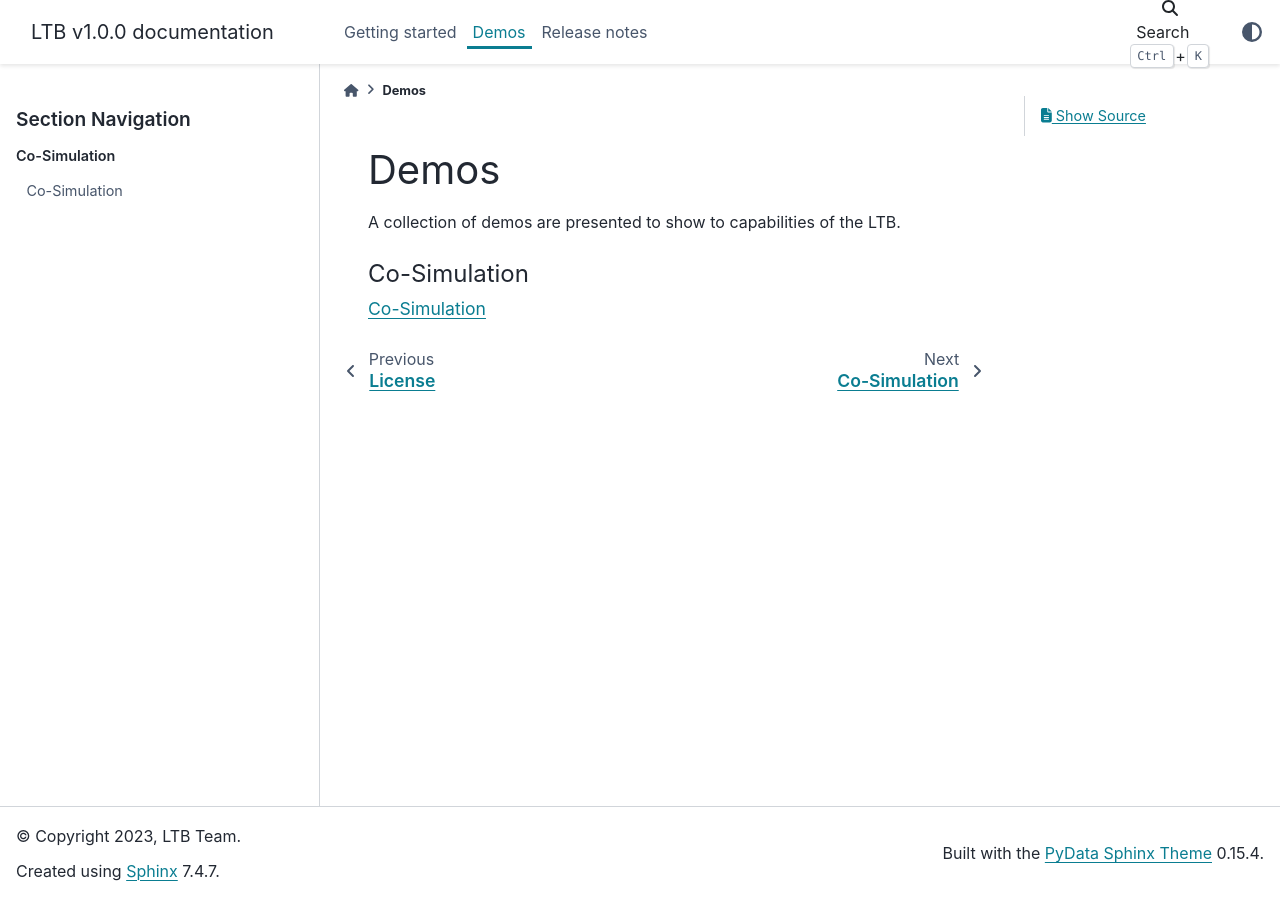
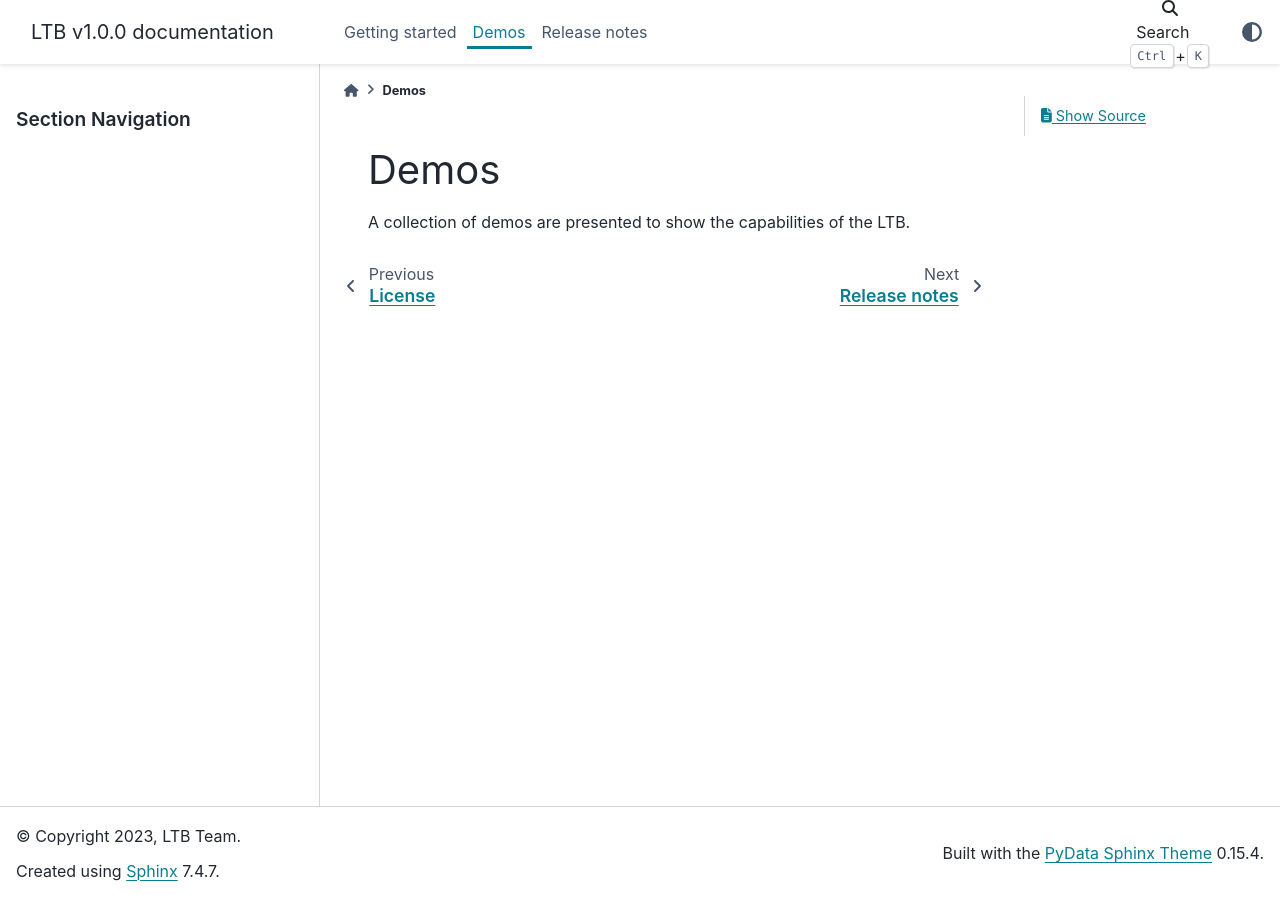
Before and after one commit to CURENT/ltb, a Sphinx documentation site: the page built from docs/source/demos/index.rst, in a window 1280 px wide. Built offline with Sphinx 7.4.7 and the PyData theme 0.15.4, drawn with Linux system fonts in a browser that asks for light colours.

Commit message:
Quick fix

```diff
--- a/docs/source/demos/index.rst
+++ b/docs/source/demos/index.rst
@@ -3,10 +3,8 @@
 Demos
 ========
 
-A collection of demos are presented to show to capabilities of the LTB.
+A collection of demos are presented to show the capabilities of the LTB.
 
 .. toctree::
    :maxdepth: 2
    :caption: Co-Simulation
-
-   cosim.ipynb
--- a/docs/source/index.rst
+++ b/docs/source/index.rst
@@ -7,8 +7,10 @@ LTB Documentation
 ===============================
 
 **Useful Links**: `CURENT Website`_ | `Report Issues`_ | `Q&A`_
+
 **Documentations**: `ANDES Documentation`_ | `AMS Documentation`_
 | `AGVis Documentation`_ | `DiME Documentation`_
+
 **Repositories**: `LTB Repository`_ | `ANDES Repository`_ | `AMS Repository`_
 | `AGVis Repository`_ | `DiME Repository`_
 
```
Also changed, not shown: other parts of docs/source/index.rst (+0 -3 lines), docs/source/demos/cosim.ipynb (deleted).
